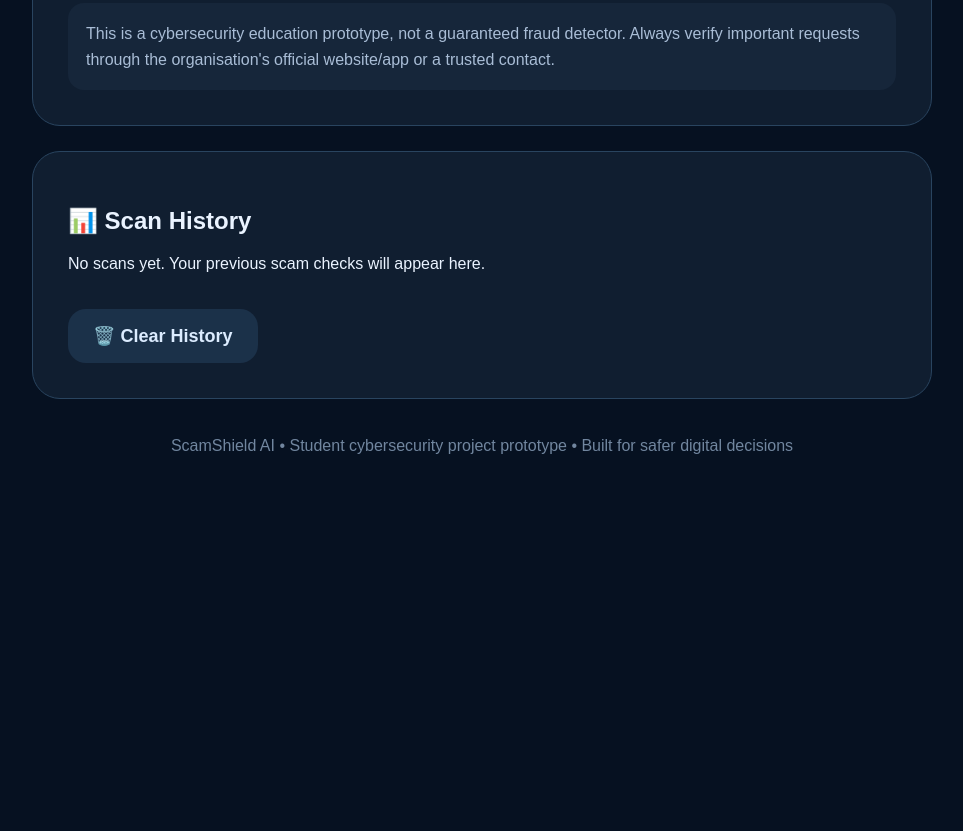
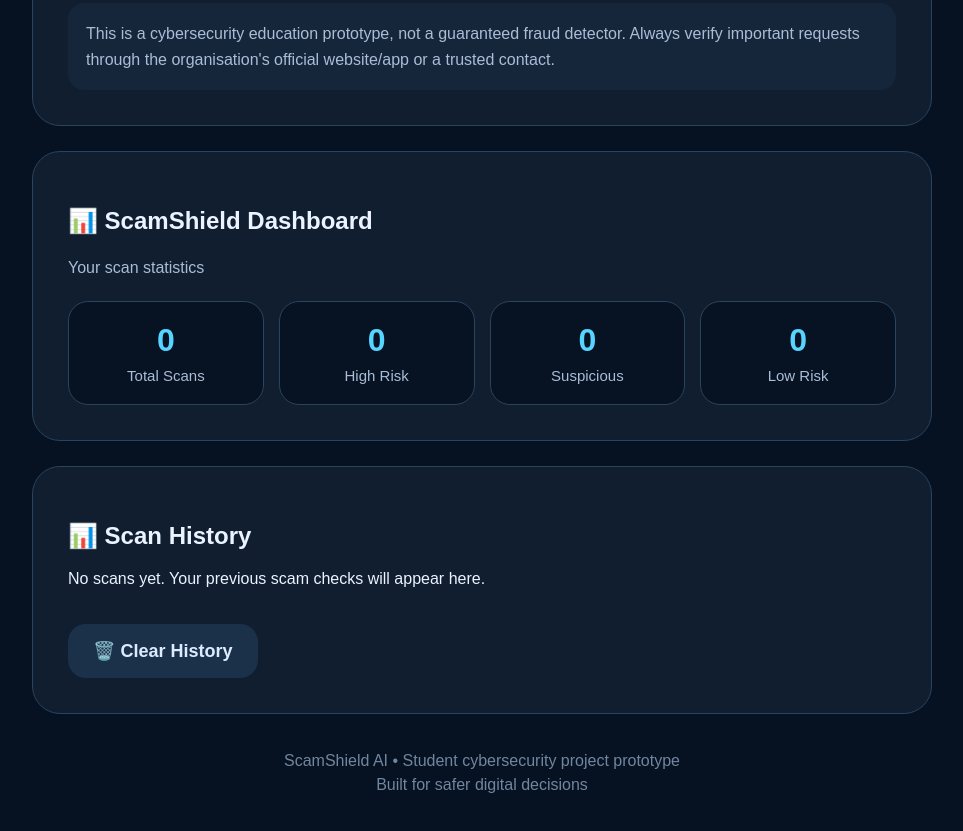
Before and after one commit to gunthapallisandeepreddy-ctrl/ScamShield-AI, a plain HTML site: page index.html in a window 1280 px wide. Shown: the part 767-1598 px from the top of the page, without its empty margins (158-1121 px from the left). Before the commit the page ends 1265 px from the top, so only its background shows below. Drawn offline with Linux system fonts and the light colour scheme.

Commit message:
Update index.html

```diff
--- a/index.html
+++ b/index.html
@@ -158,6 +158,44 @@ color:#a9bdd6;
 line-height:1.6;
 }
 
+.warning{
+margin-top:25px;
+padding:18px;
+border-radius:16px;
+background:#16263a;
+color:#a9bdd6;
+line-height:1.6;
+}
+
+/* DASHBOARD */
+
+.dashboard{
+display:grid;
+grid-template-columns:repeat(4,1fr);
+gap:15px;
+margin-top:20px;
+}
+
+.stat{
+background:#071222;
+border:1px solid #29445f;
+border-radius:20px;
+padding:20px 10px;
+text-align:center;
+}
+
+.stat-number{
+font-size:32px;
+font-weight:bold;
+color:#55d5ff;
+}
+
+.stat-label{
+font-size:15px;
+color:#a9bdd6;
+margin-top:8px;
+}
+
 .history-item{
 padding:18px;
 margin-top:12px;
@@ -192,15 +230,6 @@ ul{
 line-height:1.8;
 }
 
-.warning{
-margin-top:25px;
-padding:18px;
-border-radius:16px;
-background:#16263a;
-color:#a9bdd6;
-line-height:1.6;
-}
-
 .footer{
 text-align:center;
 color:#71869f;
@@ -209,11 +238,21 @@ line-height:1.5;
 }
 
 @media(max-width:600px){
+
 h1{font-size:34px}
+
 .subtitle{font-size:17px}
+
 .card{padding:22px}
+
 label{font-size:21px}
+
 textarea{font-size:16px}
+
+.dashboard{
+grid-template-columns:repeat(2,1fr);
+}
+
 }
 </style>
 </head>
@@ -230,23 +269,49 @@ ScamShield AI checks common scam and phishing warning signs
 and explains what you should do next.
 </div>
 
+
+<!-- SCANNER -->
+
 <div class="card">
 
-<label for="input">Paste suspicious message or URL</label>
+<label for="input">
+Paste suspicious message or URL
+</label>
 
 <textarea id="input"
 placeholder="Paste the suspicious message or URL here..."></textarea>
 
 <div class="buttons">
-<button class="check" onclick="analyze()">🔎 Check Now</button>
-<button class="clear" onclick="clearAll()">Clear</button>
+
+<button class="check" onclick="analyze()">
+🔎 Check Now
+</button>
+
+<button class="clear" onclick="clearAll()">
+Clear
+</button>
+
 </div>
 
+
 <div class="demo-buttons">
-<button class="demo" onclick="demoBank()">Bank account warning</button>
-<button class="demo" onclick="demoPrize()">Prize scam</button>
-<button class="demo" onclick="demoNormal()">Normal message</button>
+
+<button class="demo" onclick="demoBank()">
+Bank account warning
+</button>
+
+<button class="demo" onclick="demoPrize()">
+Prize scam
+</button>
+
+<button class="demo" onclick="demoNormal()">
+Normal message
+</button>
+
 </div>
+
+
+<!-- RESULT -->
 
 <div id="result" class="result">
 
@@ -261,7 +326,9 @@ placeholder="Paste the suspicious message or URL here..."></textarea>
 
 <div class="info-box">
 
-<div class="info-title">🎯 Threat Type</div>
+<div class="info-title">
+🎯 Threat Type
+</div>
 
 <div id="threatType">
 No specific threat type detected
@@ -318,7 +385,7 @@ No URL detected
 </div>
 
 
-<!-- REPORT SCAM -->
+<!-- REPORT -->
 
 <div class="report-box">
 
@@ -328,9 +395,9 @@ No URL detected
 
 <p class="report-note">
 If you believe this is a real cybercrime or financial fraud,
-report it through India's official National Cyber Crime Reporting
-Portal. If money has already been lost, contact your bank
-immediately and call 1930.
+report it through India's official National Cyber Crime
+Reporting Portal. If money has already been lost,
+contact your bank immediately and call 1930.
 </p>
 
 <button class="report-button" onclick="reportScam()">
@@ -351,7 +418,44 @@ organisation's official website/app or a trusted contact.
 </div>
 
 
-<!-- SCAN HISTORY -->
+<!-- DASHBOARD -->
+
+<div class="card">
+
+<h2>📊 ScamShield Dashboard</h2>
+
+<p class="report-note">
+Your scan statistics
+</p>
+
+<div class="dashboard">
+
+<div class="stat">
+<div id="totalCount" class="stat-number">0</div>
+<div class="stat-label">Total Scans</div>
+</div>
+
+<div class="stat">
+<div id="highCount" class="stat-number">0</div>
+<div class="stat-label">High Risk</div>
+</div>
+
+<div class="stat">
+<div id="suspiciousCount" class="stat-number">0</div>
+<div class="stat-label">Suspicious</div>
+</div>
+
+<div class="stat">
+<div id="lowCount" class="stat-number">0</div>
+<div class="stat-label">Low Risk</div>
+</div>
+
+</div>
+
+</div>
+
+
+<!-- HISTORY -->
 
 <div class="card">
 
@@ -371,8 +475,10 @@ No scans yet. Your previous scam checks will appear here.
 
 
 <div class="footer">
-ScamShield AI • Student cybersecurity project prototype •
+
+ScamShield AI • Student cybersecurity project prototype<br>
 Built for safer digital decisions
+
 </div>
 
 </div>
@@ -384,15 +490,19 @@ var scanHistory =
 JSON.parse(localStorage.getItem("scamShieldHistory")) || [];
 
 
-/* MAIN ANALYSIS */
+/* ANALYZE */
 
 function analyze(){
 
-var message=document.getElementById("input").value.trim();
+var message =
+document.getElementById("input").value.trim();
 
 if(message===""){
+
 alert("Please paste a suspicious message or URL first.");
+
 return;
+
 }
 
 var text=message.toLowerCase();
@@ -418,7 +528,9 @@ text.includes("within")
 
 score+=20;
 
-signs.push("Urgency or pressure language detected");
+signs.push(
+"Urgency or pressure language detected"
+);
 
 why.push(
 "The sender is creating pressure so you may act without verifying the message."
@@ -439,7 +551,9 @@ text.includes("passcode")
 
 score+=25;
 
-signs.push("Possible request for sensitive information");
+signs.push(
+"Possible request for sensitive information"
+);
 
 why.push(
 "The message asks for sensitive information such as OTP, PIN, CVV or password."
@@ -448,7 +562,7 @@ why.push(
 }
 
 
-/* BANK / KYC */
+/* BANK */
 
 if(
 text.includes("bank") ||
@@ -460,7 +574,9 @@ text.includes("verify")
 
 score+=15;
 
-signs.push("Bank, KYC or account verification language");
+signs.push(
+"Bank, KYC or account verification language"
+);
 
 why.push(
 "It uses bank, KYC or account verification language commonly seen in phishing scams."
@@ -484,7 +600,9 @@ text.includes("congratulations")
 
 score+=25;
 
-signs.push("Prize or reward bait detected");
+signs.push(
+"Prize or reward bait detected"
+);
 
 why.push(
 "It promises a prize or reward to encourage the victim to respond."
@@ -507,7 +625,9 @@ text.includes("transfer")
 
 score+=20;
 
-signs.push("Money or payment request detected");
+signs.push(
+"Money or payment request detected"
+);
 
 why.push(
 "It requests money, a fee or a financial transfer."
@@ -518,7 +638,7 @@ threatTypes.push("Financial Scam");
 }
 
 
-/* THREAT */
+/* THREATS */
 
 if(
 text.includes("police") ||
@@ -530,13 +650,17 @@ text.includes("digital arrest")
 
 score+=25;
 
-signs.push("Threat or authority-related language detected");
+signs.push(
+"Threat or authority-related language detected"
+);
 
 why.push(
 "It uses threats or authority figures to frighten the recipient into obeying."
 );
 
-threatTypes.push("Threat / Digital Arrest Scam");
+threatTypes.push(
+"Threat / Digital Arrest Scam"
+);
 
 }
 
@@ -559,7 +683,9 @@ if(hasURL){
 
 score+=20;
 
-signs.push("Link or URL detected");
+signs.push(
+"Link or URL detected"
+);
 
 why.push(
 "The message contains a link. Suspicious links can lead to fake login or payment pages."
@@ -571,7 +697,8 @@ text.includes("tinyurl") ||
 text.includes("t.co") ||
 text.includes("shorturl");
 
-var https=text.includes("https://");
+var https=
+text.includes("https://");
 
 if(shortLink){
 
@@ -605,20 +732,24 @@ urlDetails=
 }
 
 
-/* SCORE LIMIT */
+/* LIMIT */
 
 if(score>100){
+
 score=100;
+
 }
 
 
 /* THREAT TYPE */
 
-var threatType="No specific threat type detected";
+var threatType=
+"No specific threat type detected";
 
 if(threatTypes.length>0){
 
-threatType=threatTypes.join(" + ");
+threatType=
+threatTypes.join(" + ");
 
 }
 
@@ -655,7 +786,7 @@ summary=
 }
 
 
-/* WHY LIST */
+/* WHY */
 
 var whyHTML="";
 
@@ -677,7 +808,7 @@ whyHTML+=
 }
 
 
-/* SIGNS LIST */
+/* SIGNS */
 
 var signsHTML="";
 
@@ -735,7 +866,7 @@ document.getElementById("result").style.display=
 "block";
 
 
-/* SAVE HISTORY */
+/* HISTORY */
 
 saveHistory(
 message,
@@ -746,6 +877,8 @@ threatType
 
 renderHistory();
 
+updateDashboard();
+
 
 document.getElementById("result").scrollIntoView({
 behavior:"smooth"
@@ -754,7 +887,7 @@ behavior:"smooth"
 }
 
 
-/* REPORT SCAM */
+/* REPORT */
 
 function reportScam(){
 
@@ -805,7 +938,7 @@ JSON.stringify(scanHistory)
 }
 
 
-/* SHOW HISTORY */
+/* HISTORY */
 
 function renderHistory(){
 
@@ -825,7 +958,6 @@ list.innerHTML="";
 return;
 
 }
-
 
 empty.style.display="none";
 
@@ -864,8 +996,62 @@ item.time+
 
 }
 
+list.innerHTML=html;
 
-list.innerHTML=html;
+}
+
+
+/* DASHBOARD */
+
+function updateDashboard(){
+
+var total=scanHistory.length;
+
+var high=0;
+
+var suspicious=0;
+
+var low=0;
+
+
+for(var i=0;i<scanHistory.length;i++){
+
+if(
+scanHistory[i].verdict.includes("HIGH RISK")
+){
+
+high++;
+
+}
+else if(
+scanHistory[i].verdict.includes("SUSPICIOUS")
+){
+
+suspicious++;
+
+}
+else if(
+scanHistory[i].verdict.includes("LOW RISK")
+){
+
+low++;
+
+}
+
+}
+
+
+document.getElementById("totalCount").innerText=
+total;
+
+document.getElementById("highCount").innerText=
+high;
+
+document.getElementById("suspiciousCount").innerText=
+suspicious;
+
+document.getElementById("lowCount").innerText=
+low;
 
 }
 
@@ -875,7 +1061,9 @@ list.innerHTML=html;
 function clearHistory(){
 
 if(scanHistory.length===0){
+
 return;
+
 }
 
 var confirmClear=
@@ -891,6 +1079,8 @@ localStorage.removeItem(
 
 renderHistory();
 
+updateDashboard();
+
 }
 
 }
@@ -902,7 +1092,8 @@ function clearAll(){
 
 document.getElementById("input").value="";
 
-document.getElementById("result").style.display="none";
+document.getElementById("result").style.display=
+"none";
 
 }
 
@@ -912,7 +1103,6 @@ document.getElementById("result").style.display="none";
 function demoBank(){
 
 document.getElementById("input").value=
-
 "URGENT: Your bank account will be blocked today. "+
 "Verify KYC immediately by clicking https://example.com "+
 "and enter your OTP.";
@@ -927,7 +1117,6 @@ analyze();
 function demoPrize(){
 
 document.getElementById("input").value=
-
 "Congratulations! You have won Rs.5,00,000 prize. "+
 "Pay Rs.2,999 processing fee to claim your reward. "+
 "Click https://example.com";
@@ -942,7 +1131,6 @@ analyze();
 function demoNormal(){
 
 document.getElementById("input").value=
-
 "Hi, tomorrow's class starts at 10 AM. "+
 "Please bring your project notes.";
 
@@ -951,9 +1139,11 @@ analyze();
 }
 
 
-/* LOAD HISTORY */
+/* START */
 
 renderHistory();
+
+updateDashboard();
 
 </script>
 
```
